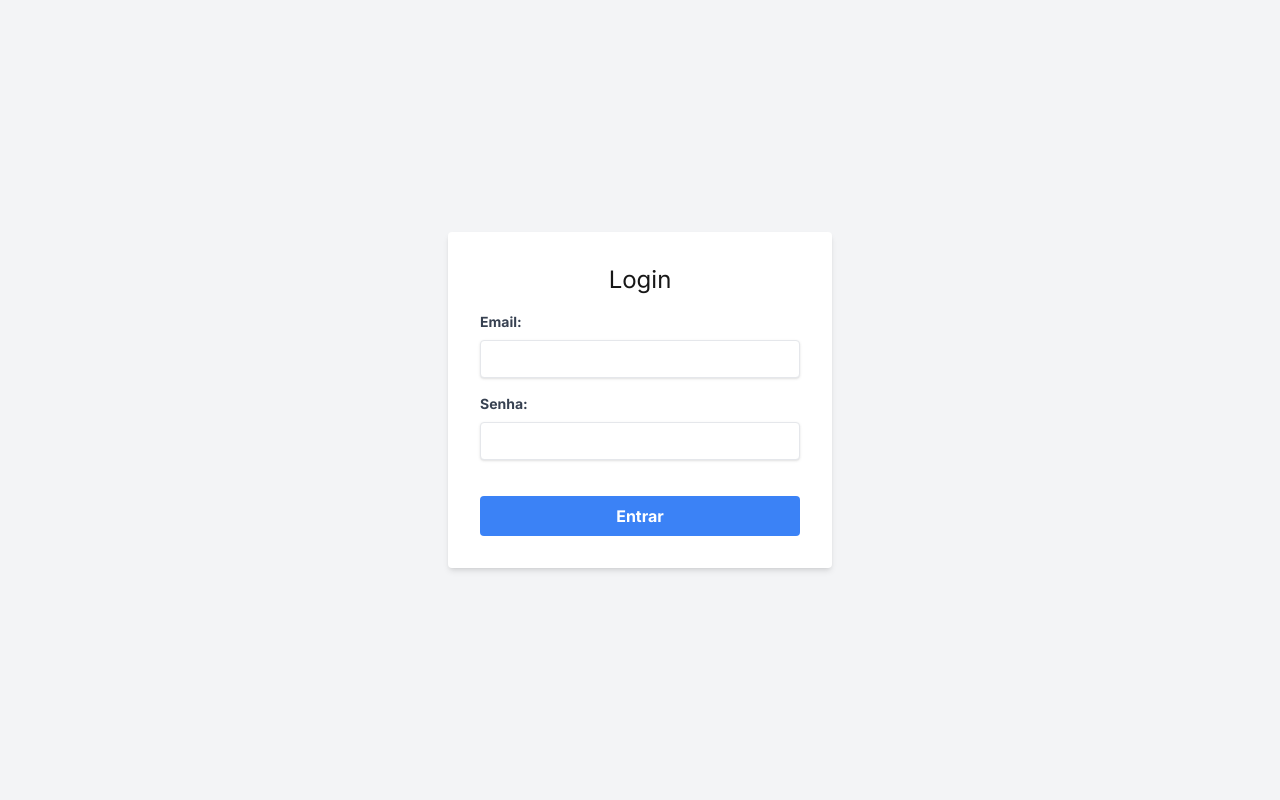
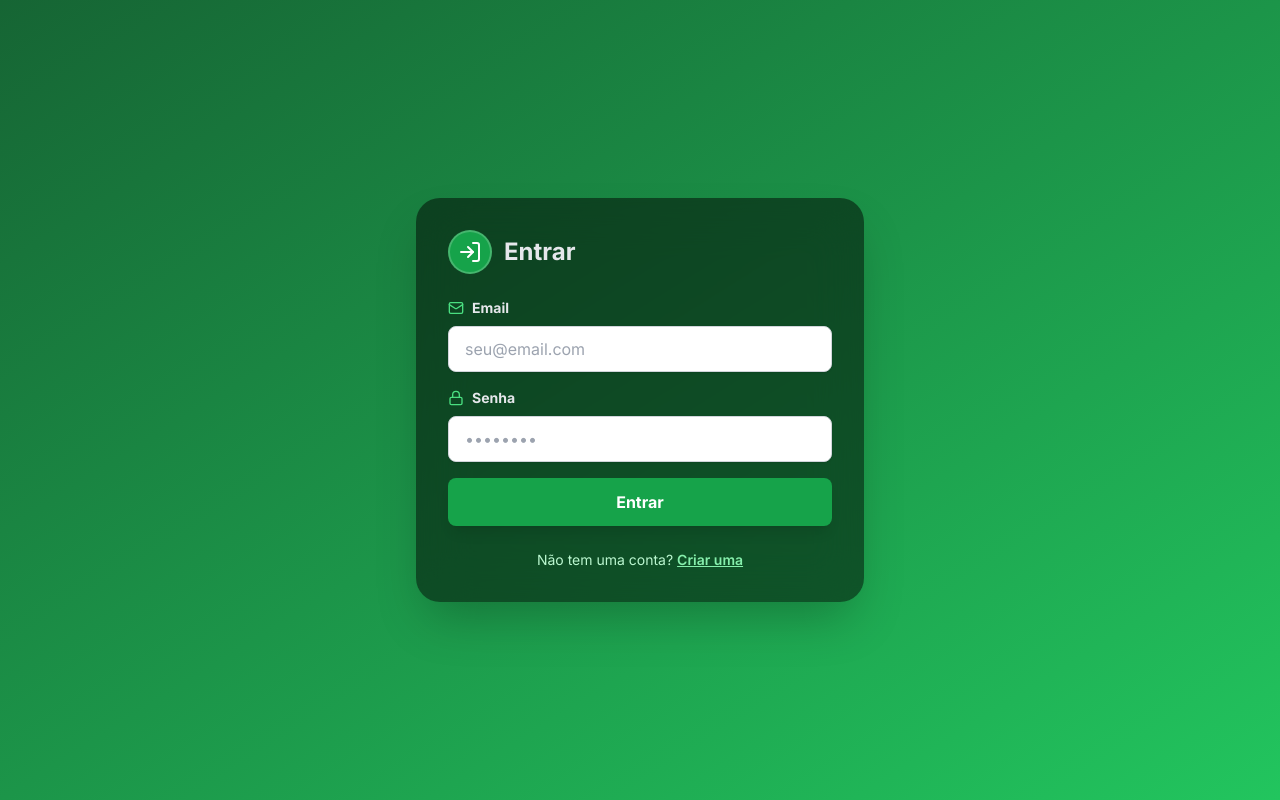
Before and after one commit to WaismanDourado/plataforma-credito-rural-frontend, a Next.js app: page /login in a window 1280 px wide. Built offline with nearby package versions, Linux system fonts and the light colour scheme.

Commit message:
Improve frontend, new features added: Homepage, Login

```diff
--- a/app/login/page.tsx
+++ b/app/login/page.tsx
@@ -1,12 +1,25 @@
-// app/login/page.tsx
 "use client";
 
-import LoginForm from "@/components/auth/LoginForm"; // Importa o componente de login
+import { useEffect } from "react";
+import { useRouter } from "next/navigation";
+import LoginForm from "@/components/auth/LoginForm";
 
 export default function LoginPage() {
+  const router = useRouter();
+
+  useEffect(() => {
+    const token = localStorage.getItem("token");
+    if (token) {
+      // Valida token rápido via localStorage (validação full no useAuth de LoginForm)
+      router.push("/dashboard");
+    }
+  }, [router]);
+
   return (
-    <div className="min-h-screen bg-gray-100 flex items-center justify-center">
-      <LoginForm />
+    <div className="min-h-screen bg-gradient-to-br from-green-800 to-green-500 flex items-center justify-center p-4">
+      <div className="bg-black/50 backdrop-blur-xl p-8 rounded-3xl shadow-2xl max-w-md w-full max-h-[90vh] overflow-y-auto">
+        <LoginForm />
+      </div>
     </div>
   );
 }
--- a/app/page.tsx
+++ b/app/page.tsx
@@ -22,7 +22,7 @@ export default function HomePage() {
   return (
     <div className="min-h-screen flex flex-col">
       {/* Header da Landing Page (que agora pode ter Login/Logout) */}
-      <header className="bg-gray-800 text-white p-4 flex justify-between items-center">
+      <header className="bg-green-900 text-white p-4 flex justify-between items-center">
         <h1 className="text-xl font-bold">Plataforma de Crédito Rural</h1>
         <nav>
           {isLoading ? (
@@ -40,7 +40,7 @@ export default function HomePage() {
           ) : (
             <a
               href="/login"
-              className="bg-blue-500 hover:bg-blue-700 text-white font-bold py-1 px-3 rounded"
+              className="bg-green-600 hover:bg-green-700 text-white font-bold py-1 px-3 rounded"
             >
               Login
             </a>
--- a/components/FeaturesSection.tsx
+++ b/components/FeaturesSection.tsx
@@ -33,15 +33,17 @@ const FeaturesSection: React.FC = () => {
   return (
     <section className="py-16 px-4 md:px-8 bg-white">
       <div className="max-w-7xl mx-auto text-center">
-        <h2 className="text-3xl font-bold mb-8">
+        <h2 className="text-3xl text-green-700 font-bold mb-8">
           Recursos que Fazem a Diferença
         </h2>
         <div className="grid grid-cols-1 md:grid-cols-2 lg:grid-cols-4 gap-8">
           {features.map((feature, index) => (
             <div key={index} className="p-6 bg-gray-50 rounded-lg shadow-md">
               <feature.icon className="h-12 w-12 mx-auto mb-4 text-green-600" />
-              <h3 className="text-xl font-semibold mb-2">{feature.title}</h3>
-              <p>{feature.desc}</p>
+              <h3 className="text-xl text-gray-900 font-semibold mb-2">
+                {feature.title}
+              </h3>
+              <p className="text-gray-500">{feature.desc}</p>
             </div>
           ))}
         </div>
--- a/components/HeroSection.tsx
+++ b/components/HeroSection.tsx
@@ -19,8 +19,8 @@ const HeroSection: React.FC = () => {
           Plataforma de Crédito Rural Inteligente
         </h1>
         <p className="text-xl md:text-2xl mb-8">
-          Análises precisas com Machine Learning (XGBoost) para aprovar créditos
-          rurais de forma rápida e segura. Ajude agricultores a crescerem!
+          Análises precisas com Machine Learning para aprovar créditos rurais de
+          forma rápida e segura!
         </p>
         <a
           href="#cadastro" // Ou link para uma página de sign-up
--- a/components/auth/LoginForm.tsx
+++ b/components/auth/LoginForm.tsx
@@ -1,57 +1,75 @@
-// components/auth/LoginForm.tsx
 "use client";
 
 import React, { useState, ChangeEvent, FormEvent } from "react";
-import { useAuth } from "@/contexts/AuthContext"; // Importa o hook de autenticação
-import { useRouter } from "next/navigation"; // Para redirecionar após login
+import { useRouter } from "next/navigation";
+import axios from "axios";
+import { Mail, Lock, UserPlus, LogIn } from "lucide-react";
 
 export default function LoginForm() {
-  const { login, currentUser, error, clearError, isLoading } = useAuth(); // Pega funções e estados do contexto
   const [email, setEmail] = useState<string>("");
   const [password, setPassword] = useState<string>("");
+  const [isRegister, setIsRegister] = useState<boolean>(false);
+  const [error, setError] = useState<string>("");
+  const [isLoading, setIsLoading] = useState<boolean>(false);
   const router = useRouter();
-
-  // Redireciona se o usuário já estiver logado (útil para quando acessam /login diretamente)
-  React.useEffect(() => {
-    if (currentUser) {
-      router.push("/dashboard"); // ou para onde o usuário logado deve ir
-    }
-  }, [currentUser, router]);
 
   const handleSubmit = async (e: FormEvent) => {
     e.preventDefault();
-    clearError(); // Limpa erros anteriores do contexto
-    const success = await login(email, password);
-    if (success) {
-      // O redirecionamento já acontece no useEffect acima quando currentUser é atualizado
-      // ou você pode colocar um router.push('/dashboard') aqui também.
-      // router.push("/dashboard");
+    setError("");
+    setIsLoading(true);
+
+    try {
+      const endpoint = isRegister ? "register" : "login";
+      const response = await axios.post(
+        `http://localhost:8000/auth/${endpoint}`,
+        { email, password },
+        { headers: { "Content-Type": "application/json" } }
+      );
+
+      if (response.data.access_token) {
+        localStorage.setItem("token", response.data.access_token);
+        router.push("/dashboard");
+      }
+    } catch (err: any) {
+      setError(
+        err.response?.data?.detail || "Erro na autenticação. Tente novamente."
+      );
+    } finally {
+      setIsLoading(false);
     }
   };
 
-  if (isLoading) {
-    return <p>Carregando dados de autenticação...</p>; // Ou um spinner
-  }
-
-  // Se já estiver logado, não mostra o formulário, redireciona pelo useEffect
-  if (currentUser) {
-    return null;
-  }
-
   return (
-    <div className="flex justify-center items-center min-h-screen bg-gray-100">
-      <form
-        onSubmit={handleSubmit}
-        className="bg-white p-8 rounded shadow-md w-96"
-      >
-        <h2 className="text-2xl mb-4 text-center">Login</h2>
-        {error && <p className="text-red-500 mb-4">{error}</p>}
-        <div className="mb-4">
+    <>
+      <div className="flex items-center mb-6">
+        <div
+          className={`p-2 rounded-full ${
+            isRegister ? "bg-green-700" : "bg-green-600"
+          } border-2 border-white/20`}
+        >
+          {isRegister ? (
+            <UserPlus className="w-6 h-6 text-green-900" />
+          ) : (
+            <LogIn className="w-6 h-6 text-white" />
+          )}
+        </div>
+        <h2 className="text-2xl font-bold ml-3 text-gray-200">
+          {isRegister ? "Criar Conta" : "Entrar"}
+        </h2>
+      </div>
+      {error && (
+        <div className="bg-red-900/80 border border-red-600/50 text-red-100 px-4 py-3 rounded-lg mb-4 backdrop-blur-sm">
+          {error}
+        </div>
+      )}
+      <form onSubmit={handleSubmit} className="space-y-4">
+        <div>
           <label
             htmlFor="email"
-            className="block text-gray-700 text-sm font-bold mb-2"
+            className="block text-gray-200 text-sm font-bold mb-2 flex items-center"
           >
-            Email:
+            <Mail className="w-4 h-4 mr-2 text-green-400" />
+            Email
           </label>
           <input
             type="email"
@@ -60,16 +78,18 @@ export default function LoginForm() {
             onChange={(e: ChangeEvent<HTMLInputElement>) =>
               setEmail(e.target.value)
             }
-            className="shadow appearance-none border rounded w-full py-2 px-3 text-gray-700 leading-tight focus:outline-none focus:shadow-outline"
+            className="shadow appearance-none bg-white border border-gray-300 rounded-lg w-full py-3 px-4 text-gray-900 leading-tight focus:outline-none focus:ring-2 focus:ring-green-500 focus:border-green-500 transition-all"
+            placeholder="seu@email.com"
             required
           />
         </div>
-        <div className="mb-6">
+        <div>
           <label
             htmlFor="password"
-            className="block text-gray-700 text-sm font-bold mb-2"
+            className="block text-gray-200 text-sm font-bold mb-2 flex items-center"
           >
-            Senha:
+            <Lock className="w-4 h-4 mr-2 text-green-400" />
+            Senha
           </label>
           <input
             type="password"
@@ -78,18 +98,41 @@ export default function LoginForm() {
             onChange={(e: ChangeEvent<HTMLInputElement>) =>
               setPassword(e.target.value)
             }
-            className="shadow appearance-none border rounded w-full py-2 px-3 text-gray-700 mb-3 leading-tight focus:outline-none focus:shadow-outline"
+            className="shadow appearance-none bg-white border border-gray-300 rounded-lg w-full py-3 px-4 text-gray-900 leading-tight focus:outline-none focus:ring-2 focus:ring-green-500 focus:border-green-500 transition-all"
+            placeholder="••••••••"
             required
           />
         </div>
         <button
           type="submit"
-          className="bg-blue-500 hover:bg-blue-700 text-white font-bold py-2 px-4 rounded focus:outline-none focus:shadow-outline w-full"
           disabled={isLoading}
+          className="bg-green-600 hover:bg-green-700 text-white font-bold py-3 px-4 rounded-lg focus:outline-none focus:shadow-outline focus:ring-2 focus:ring-green-400 w-full transition-all duration-200 flex items-center justify-center disabled:opacity-50 disabled:cursor-not-allowed shadow-lg hover:shadow-xl"
         >
-          {isLoading ? "Entrando..." : "Entrar"}
+          {isLoading ? (
+            <>
+              <div className="animate-spin rounded-full h-5 w-5 border-b-2 border-white mr-2"></div>
+              Processando...
+            </>
+          ) : isRegister ? (
+            "Criar Conta"
+          ) : (
+            "Entrar"
+          )}
         </button>
       </form>
-    </div>
+      <p className="text-center mt-6 text-sm text-green-200">
+        {isRegister ? "Já tem uma conta?" : "Não tem uma conta?"}{" "}
+        <button
+          type="button"
+          onClick={() => {
+            setIsRegister(!isRegister);
+            setError("");
+          }}
+          className="text-green-300 font-semibold hover:text-green-100 transition-colors underline"
+        >
+          {isRegister ? "Entrar" : "Criar uma"}
+        </button>
+      </p>
+    </>
   );
 }
--- a/package.json
+++ b/package.json
@@ -10,7 +10,9 @@
   },
   "dependencies": {
     "@heroicons/react": "^2.2.0",
+    "axios": "^1.13.2",
     "framer-motion": "^12.23.12",
+    "lucide-react": "^0.562.0",
     "next": "15.4.7",
     "react": "19.1.0",
     "react-dom": "19.1.0"
```
Also changed, not shown: components/AboutSection.tsx (+9 -5 lines), components/HowItWorksSection.tsx (+7 -3 lines), components/PricingSection.tsx (+10 -4 lines), components/TestimonialsSection.tsx (+7 -3 lines), 1 other file (tests, documents, lock files or other folders).
